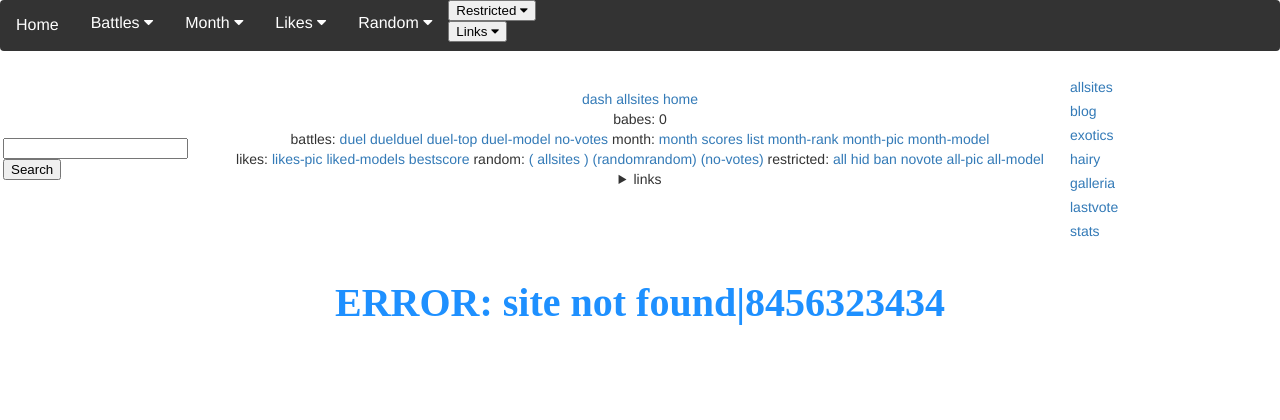
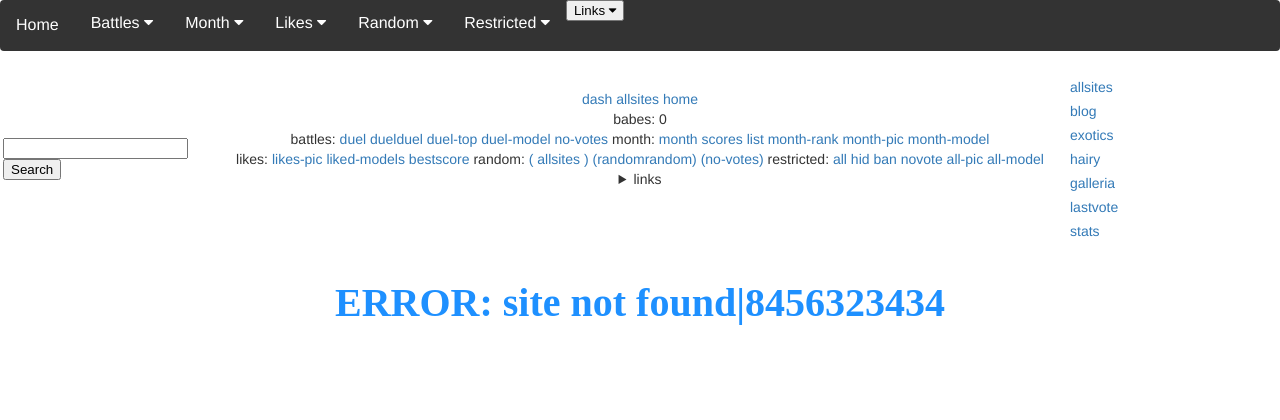
Before and after one commit to toleksa/atk, a Django app: page /atk/1/top/ in a window 1280 px wide. Shown: the top 420 px of the page. Run offline with Django 3.2, Linux system fonts and the light colour scheme.

Commit message:
restricted

```diff
--- a/atkdjango/atk/templates/atk/template_base.html
+++ b/atkdjango/atk/templates/atk/template_base.html
@@ -271,6 +271,51 @@
       }
 
       .dropdown-random:hover .dropdown-random-content {
+        display: block;
+      }
+      .dropdown-restricted {
+        float: left;
+        overflow: hidden;
+      }
+
+      .dropdown-restricted .dropbtn-restricted {
+        font-size: 16px;
+        border: none;
+        outline: none;
+        color: white;
+        padding: 14px 16px;
+        background-color: inherit;
+        font-family: inherit;
+        margin: 0;
+      }
+
+      .navbar a:hover, .dropdown-restricted:hover .dropbtn-restricted {
+        background-color: brown;
+      }
+
+      .dropdown-restricted-content {
+        display: none;
+        position: absolute;
+        background-color: #f9f9f9;
+        min-width: 160px;
+        box-shadow: 0px 8px 16px 0px rgba(0,0,0,0.2);
+        z-index: 1;
+      }
+
+      .dropdown-restricted-content a {
+        float: none;
+        color: black;
+        padding: 12px 16px;
+        text-decoration: none;
+        display: block;
+        text-align: left;
+      }
+
+      .dropdown-restricted-content a:hover {
+        background-color: #ddd;
+      }
+
+      .dropdown-restricted:hover .dropdown-restricted-content {
         display: block;
       }
     </style>
```
